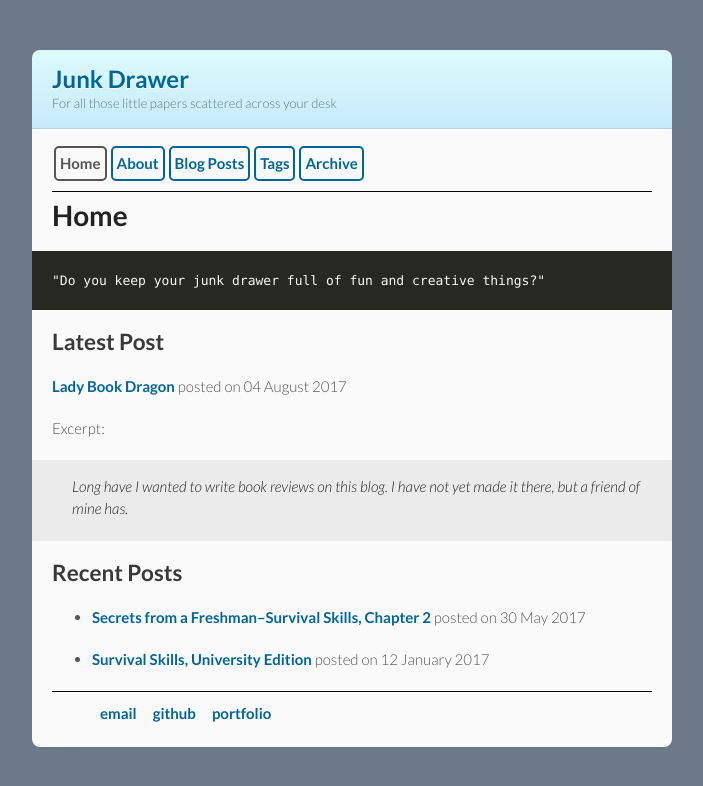
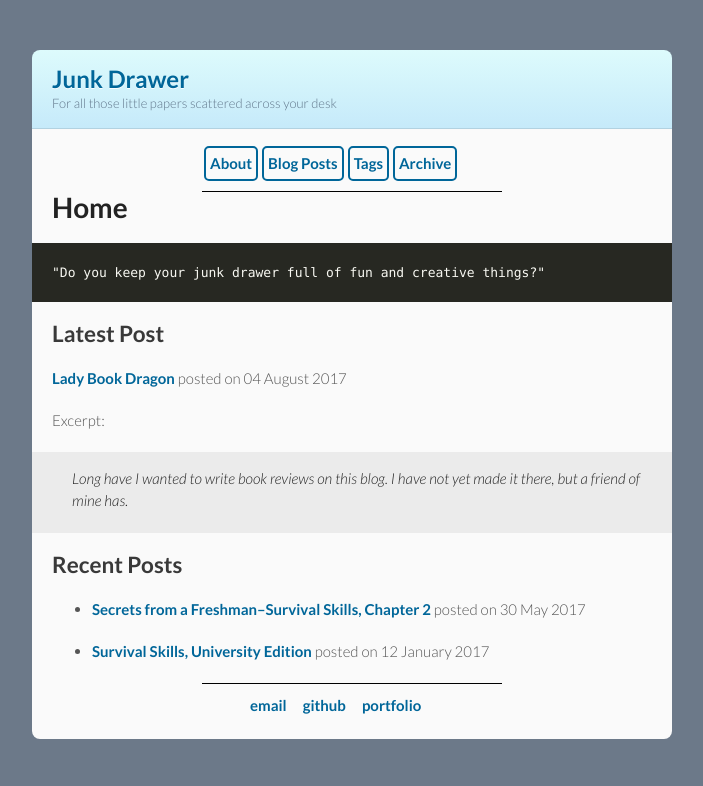
Before and after one commit to benknoble/benknoble.github.io, a Jekyll site: the page built from index.md, in a window 1280 px wide. Shown: the top 786 px of the page, without its empty margins (288-991 px from the left). Built offline with Jekyll 4.4.1, drawn with Linux system fonts in a browser that asks for light colours.

Commit message:
Center nav and footer
This requires the removal of the "Home" link for aesthetics, but oh
well. Technically, you can still click on "Junk Drawer" at the top.

```diff
--- a/_data/nav.yml
+++ b/_data/nav.yml
@@ -1,7 +1,7 @@
 buttons:
 
-  - title: Home
-    url: /
+  # - title: Home
+  #   url: /
   - title: About
     url: /about/
   - title: Blog Posts
--- a/_includes/footer.html
+++ b/_includes/footer.html
@@ -1,4 +1,4 @@
-<footer>
+<footer class="center">
   <ul>
     <li><a href="mailto:{{ site.data.people.benknoble.email }}">email</a></li>
     <li><a href="{{ site.data.people.benknoble.github }}">github</a></li>
--- a/_includes/nav.html
+++ b/_includes/nav.html
@@ -1,4 +1,4 @@
-<nav>
+<nav class="center">
   <ul>
     {% for button in site.data.nav.buttons %}
     <li class="{% if button.url == page.url %}active{% endif %}">
--- a/assets/css/styles.css
+++ b/assets/css/styles.css
@@ -300,7 +300,6 @@ hr {
 }
 
 footer {
-  float: center;
   color: #ccc;
   overflow: hidden;
   margin-top: 2px;
@@ -513,3 +512,8 @@ nav a:hover {
   position: relative;
   top: 2px;
 }
+
+.center {
+  margin: auto;
+  width: 50%;
+}
```
